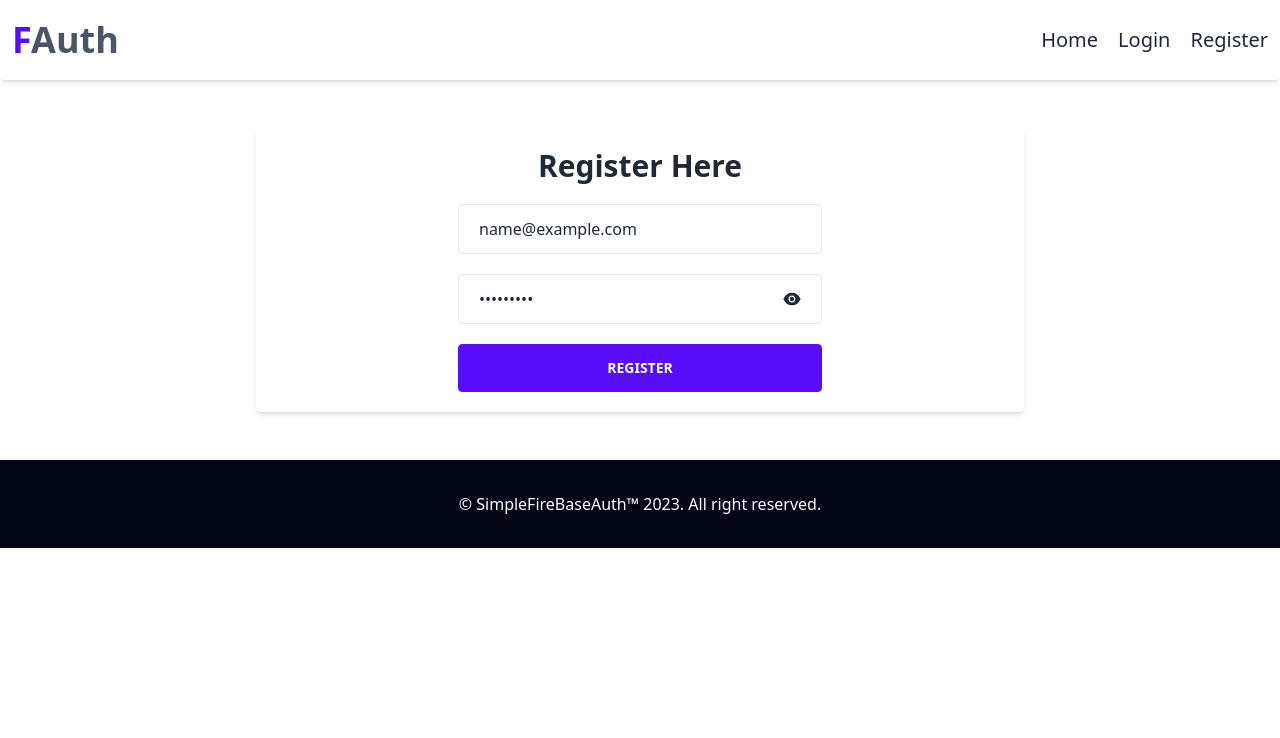
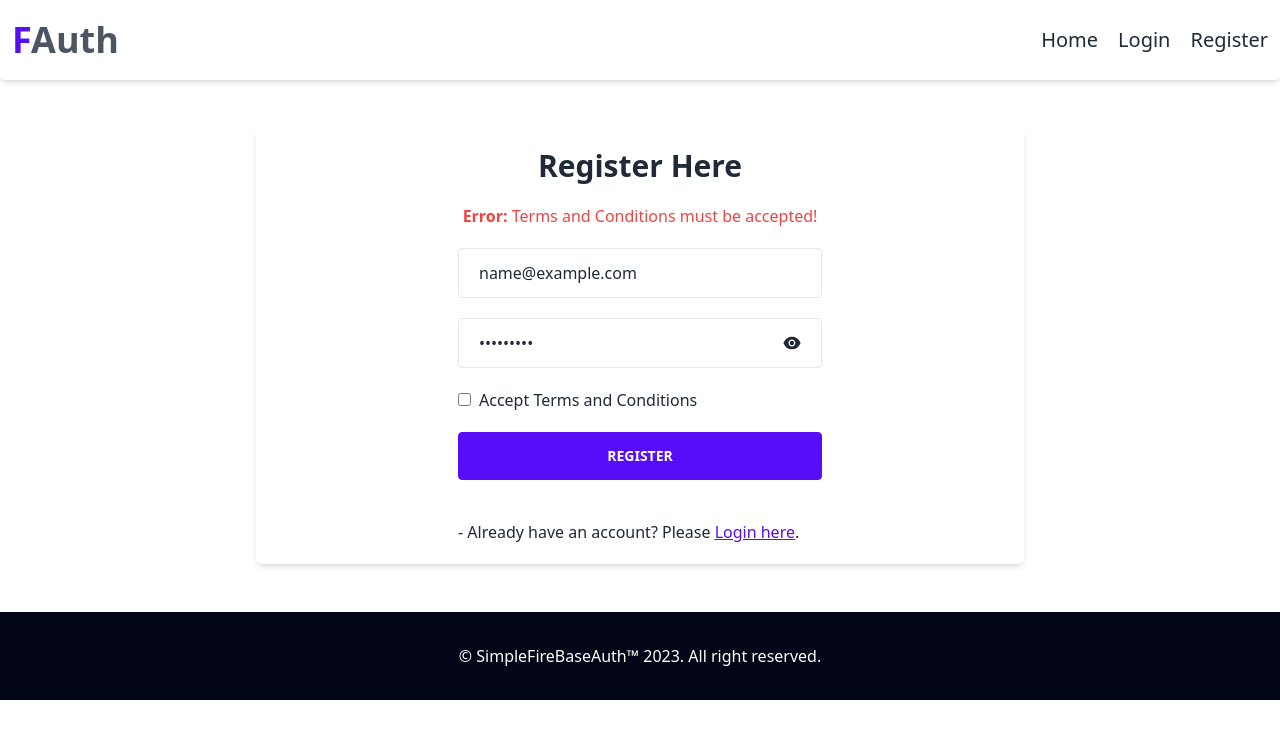
Before and after one commit to rocktohq/simple-firebase-auth, a React (Vite) app: page /register in a window 1280 px wide. Both pictures are taken after typing "name@example.com", "Sample123" into the empty fields and a click on the input "Register". Shown: the top 738 px of the page. Built offline with nearby package versions, Linux system fonts and the light colour scheme; no server answers.

Commit message:
Updated!

```diff
--- a/src/pages/Login/Login.jsx
+++ b/src/pages/Login/Login.jsx
@@ -27,7 +27,7 @@ const Login = () => {
     }
 
     signInWithEmailAndPassword(auth, email, password)
-      .then(resutl => console.log(resutl))
+      .then(resutl => console.log(resutl.user))
       .catch(error => console.error("Error: ", error))
   }
 
--- a/src/pages/Register/Register.jsx
+++ b/src/pages/Register/Register.jsx
@@ -3,29 +3,43 @@ import { useState } from "react";
 import { Helmet, HelmetProvider } from "react-helmet-async";
 import auth from "../../firebase/firebase.config";
 import { AiFillEyeInvisible, AiFillEye } from 'react-icons/ai';
+import { Link } from "react-router-dom";
 
 const Register = () => {
   const [error, setError] = useState(null);
+  const [success, setSuccess] = useState(false);
   const [showPassword, setShowPassword] = useState(null);
 
   const handleRegister = (e) => {
     e.preventDefault();
     setError(null);
+    setSuccess(false);
 
     const email = e.target.email.value;
     const password = e.target.password.value;
+    const checked = e.target.terms.checked;
 
-    if (email === "") {
+    if (email === "" && password === "") {
+      setError("All fields are required!");
+      return;
+    }
+    else if (email === "") {
       setError("Email field can not be empty!");
       return;
     }
     else if (password === "") {
       setError("Password field can not be empty!");
       return;
+    } else if (!checked) {
+      setError("Terms and Conditions must be accepted!");
+      return;
     }
 
     createUserWithEmailAndPassword(auth, email, password)
-      .then(result => console.log(result))
+      .then(result => {
+        setSuccess(true);
+        console.log(result.user);
+      })
       .catch(error => console.error("Error: ", error))
   }
 
@@ -38,8 +52,15 @@ const Register = () => {
         <div className="shadow-md rounded-md p-5">
           <h2 className="text-3xl font-semibold text-center">Register Here</h2>
           {
-            error && <div className="my-5">
-              <p className="text-center text-red-500">{error}</p>
+            // Error Message
+            error && <div className="w-4/5 md:w-1/2 mx-auto my-5">
+              <p className="text-center text-red-500 font-medium"><span className="font-bold">Error:</span> {error}</p>
+            </div>
+          }
+          {
+            // Success Message
+            success && <div className="w-4/5 md:w-1/2 mx-auto my-5">
+              <p className="text-center text-green-500 font-medium">Registration successful. Please <Link to="/login"><span className="underline font-bold text-primary">Login here</span></Link> to get access.</p>
             </div>
           }
           <form onSubmit={handleRegister}>
@@ -54,8 +75,15 @@ const Register = () => {
                 }
               </span>
             </div>
+            <div className="mt-5 relative w-4/5 md:w-1/2 mx-auto">
+              <input type="checkbox" name="terms" id="terms" className="mr-2" />
+              <label htmlFor="terms" className="font-medium">Accept Terms and Conditions</label>
+            </div>
             <div className="text-center w-4/5 md:w-1/2 mx-auto mt-5">
               <input type="submit" value="Register" className="btn btn-primary text-white rounded w-full" />
+            </div>
+            <div className="text-center w-4/5 md:w-1/2 mx-auto mt-10">
+              <p className="text-left">- Already have an account? Please <span className="font-medium text-primary underline"><Link to="/login">Login here</Link></span>.</p>
             </div>
           </form>
         </div>
```
